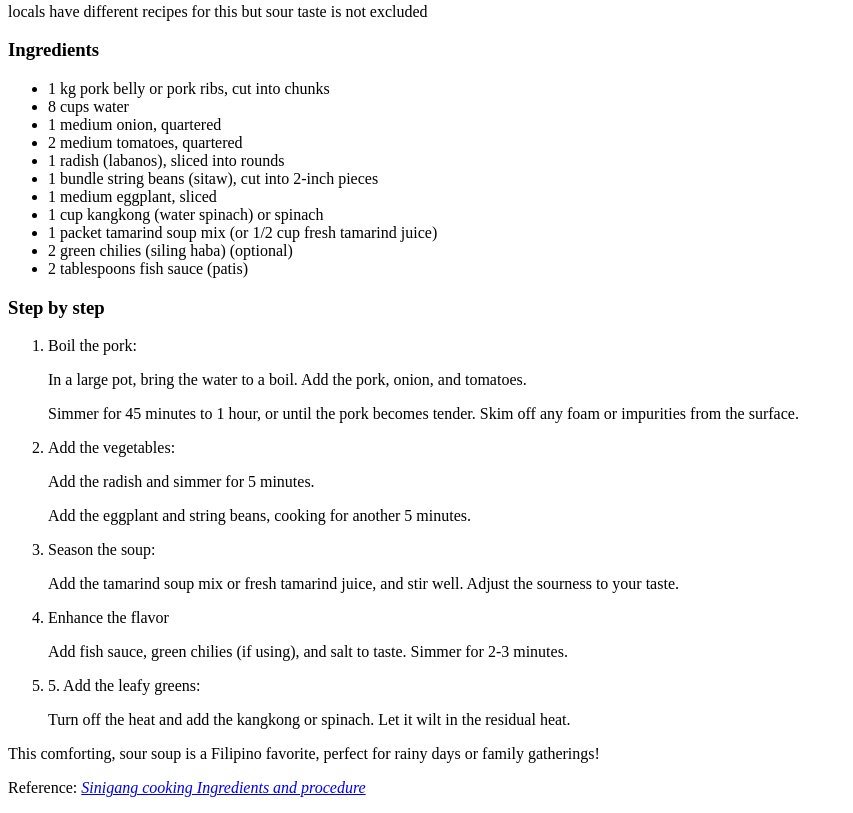
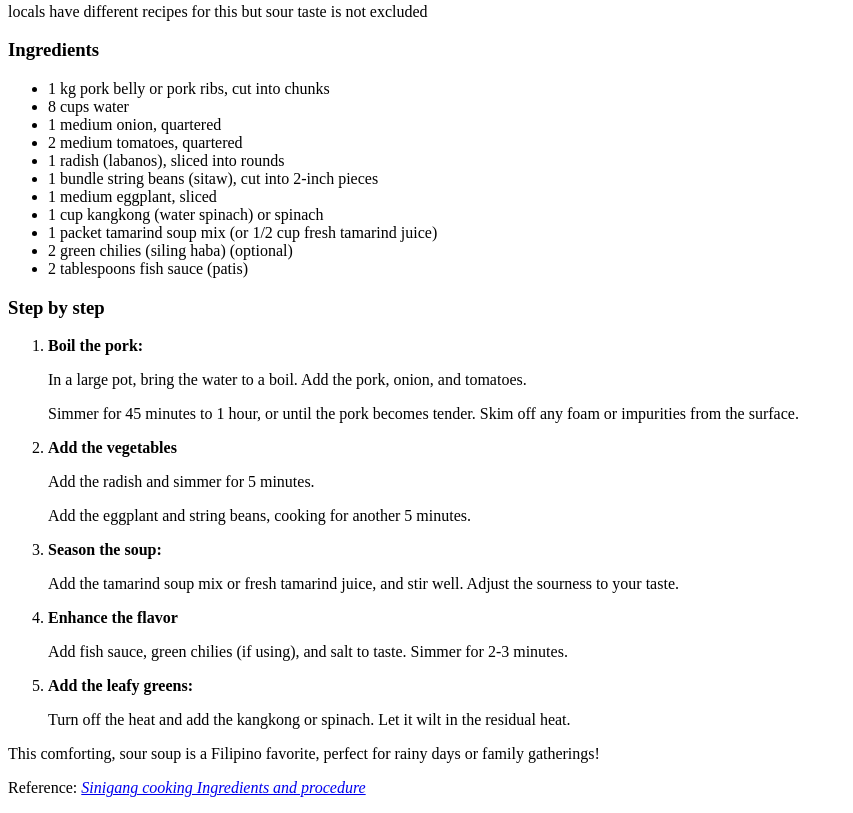
Before and after one commit to johnbolivete/odin-recipes, a plain HTML site: page recipes/sinigang.html in a window 1280 px wide. Shown: the part 529-1342 px from the top of the page, without its empty margins (0-853 px from the left). Drawn offline with Linux system fonts and the light colour scheme.

Commit message:
Bold the list on cooking procedure
List procedure text hard to distinguist in paragraph.
Add strong on list, to improve readability.

```diff
--- a/recipes/sinigang.html
+++ b/recipes/sinigang.html
@@ -27,17 +27,17 @@
         </ul>
         <h3>Step by step</h3>
         <ol>
-            <li> Boil the pork:</li>
+            <li><strong>Boil the pork:</strong></li>
             <p>In a large pot, bring the water to a boil. Add the pork, onion, and tomatoes.</p>
             <p>Simmer for 45 minutes to 1 hour, or until the pork becomes tender. Skim off any foam or impurities from the surface.</p>
-            <li>Add the vegetables:</li>
+            <li><strong>Add the vegetables</strong></li>
             <p>Add the radish and simmer for 5 minutes.</p>
             <p>Add the eggplant and string beans, cooking for another 5 minutes.</p>
-            <li>Season the soup:</li>
+            <li><strong>Season the soup:</strong></li>
             <p>Add the tamarind soup mix or fresh tamarind juice, and stir well. Adjust the sourness to your taste.</p>
-            <li>Enhance the flavor</li>
+            <li><strong>Enhance the flavor</strong></li>
             <p>Add fish sauce, green chilies (if using), and salt to taste. Simmer for 2-3 minutes.</p>
-            <li>5. Add the leafy greens:</li>
+            <li><strong>Add the leafy greens:</strong></li>
             <p>Turn off the heat and add the kangkong or spinach. Let it wilt in the residual heat.</p>
         </ol>
         <p>This comforting, sour soup is a Filipino favorite, perfect for rainy days or family gatherings!</p>
```
